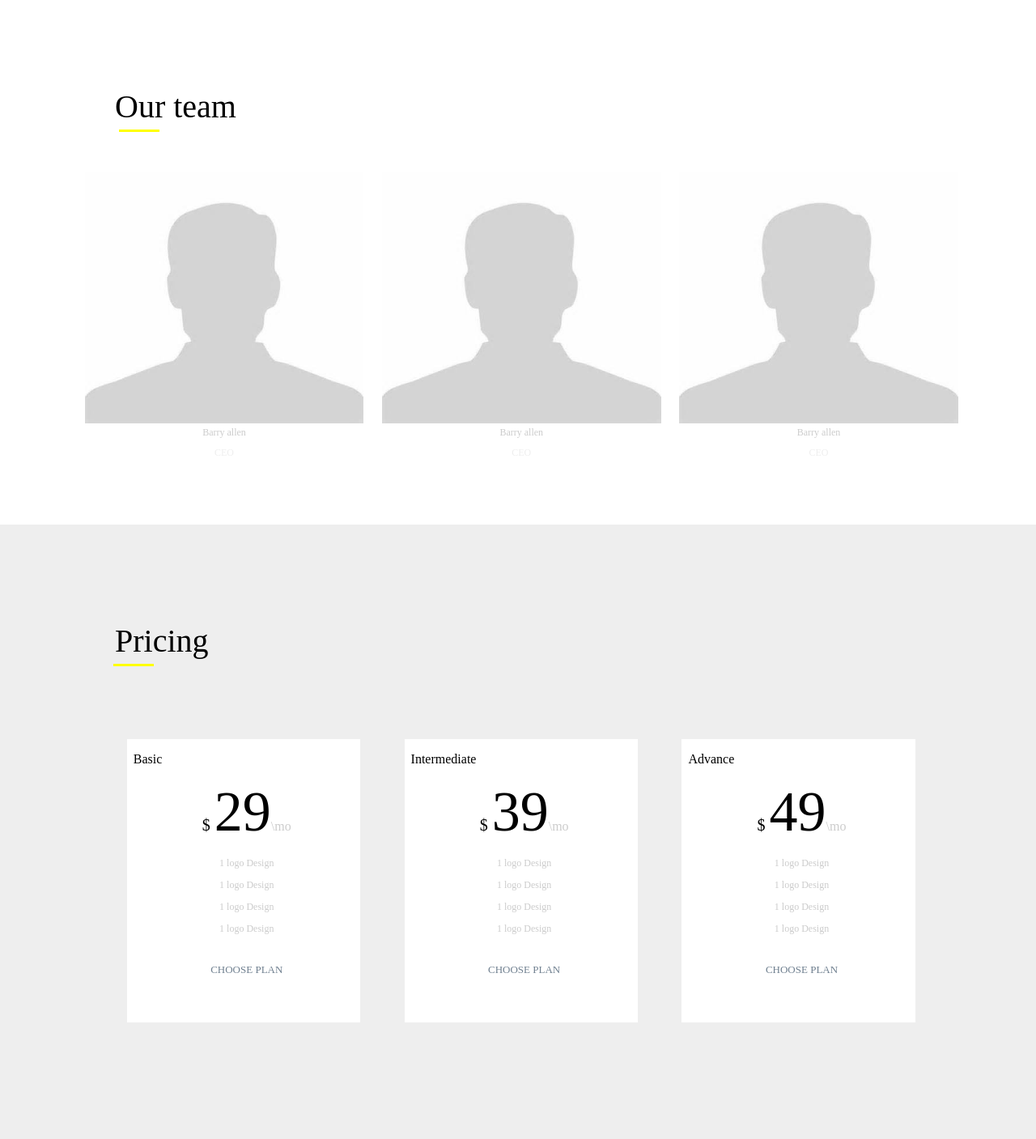
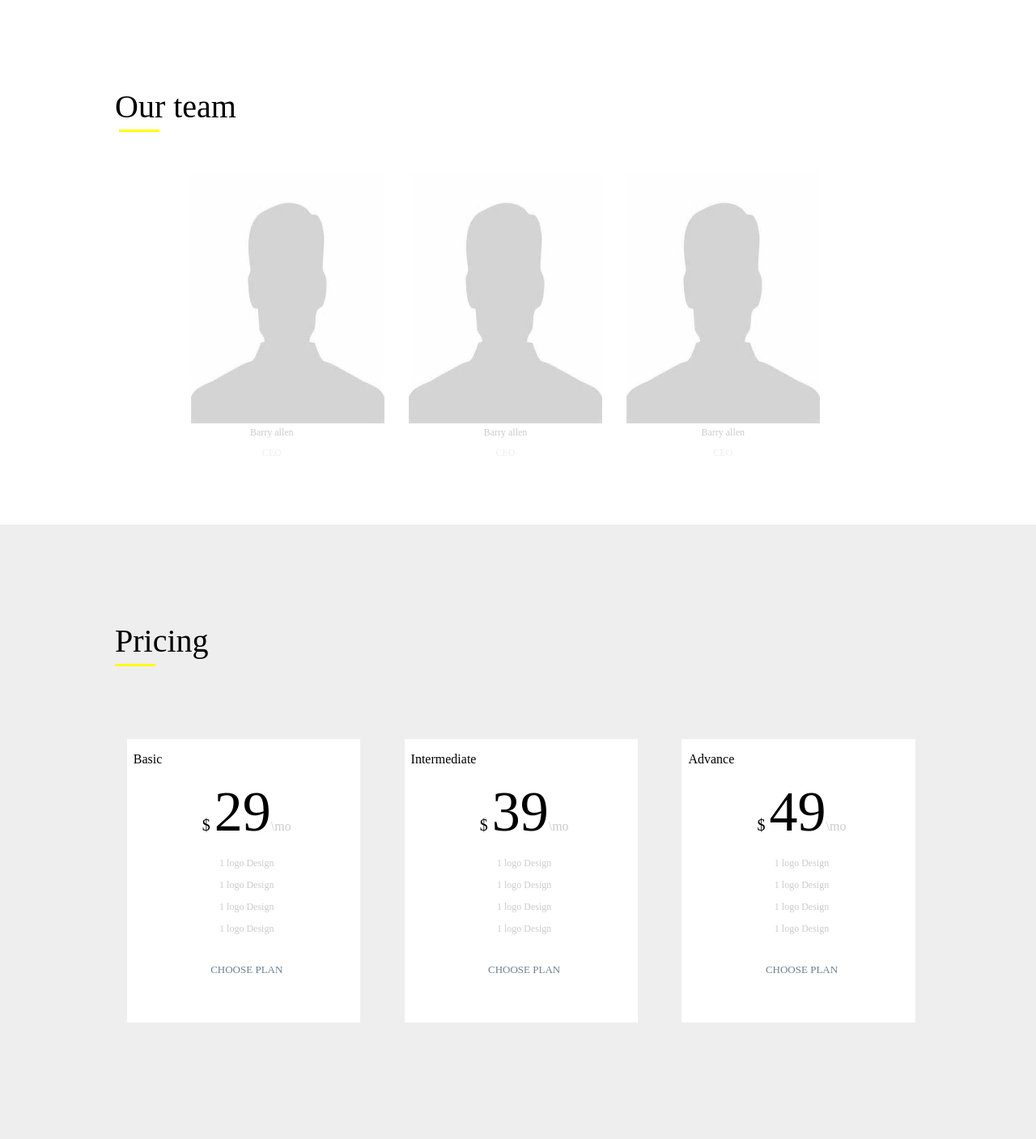
Before and after one commit to w3villa-mariam/demo, a PHP site: page / in a window 1280 px wide. Shown: the part 3800-5207 px from the top of the page at 81% size. Run offline with PHP 8.4, Linux system fonts and the light colour scheme; some web fonts are replaced.

Commit message:
few change in design

```diff
--- a/assests/css/style.css
+++ b/assests/css/style.css
@@ -138,9 +138,16 @@ body {
 }
 .progressbar {
 	margin-top:30px;
-
+margin-left:38px;
 }
 
+.border-let{
+	width:50px;
+	background-color: yellow;
+	height:3px;
+	margin-left: 25px;
+	margin-top:-26px;
+}
 .w3-light-grey {
 	background:#ccc;
 	width:92%;
@@ -345,11 +352,11 @@ margin-right:20px;
 	text-decoration:none;
 	 color: #565656;
 }
-.border-let{
+.border-port{
 	width:50px;
 	background-color: yellow;
 	height:3px;
-	margin-left: 105px;
+	margin-left: 110px;
 	margin-top: -35px;
 }
 .content p{
@@ -486,16 +493,23 @@ margin-right:20px;
 	}
 
 	.team{
-		width:30.33%;
+		width:25.33%;
 		float:left;
-		padding-left:2%;
+		margin-right:-30px;
+		margin-left: -10px;
 		text-align:center;
 
 	}
 	.team-box{
-		margin-left: 50px;
-		margin-right: 30px;
+		margin-left: 60px;
+		margin-right: -60px;
+		width:97%;
 		margin-top:50px;
+		background-color: white;
+		height:300px;
+	}
+	.team img{
+
 	}
 	.allen{
 		font-size: 12px;
@@ -531,7 +545,7 @@ margin-right:20px;
 		width:50px;
 	background-color: yellow;
 	height:3px;
-	margin-left: 108px;
+	margin-left: 110px;
 	margin-top: -35px;
 	}
 	.boxs{
@@ -696,3 +710,35 @@ margin-top: 90px;
 	font-size: 13px;
 	color:white;
 }
+.teams{
+	width:25.33%;
+	float :left;
+
+	margin-left: 8%;
+
+}
+.teams img{
+	text-align: center;
+	margin-left:50px;
+
+}
+.teamse{
+	width:31.33%;
+	float :left;
+	background-color: #fff;
+	margin-left: 1%;
+	height:200px;
+}
+.teamse img{
+	margin-right: 20px;
+	margin-left: 20px;
+}
+.teamss{
+	width:25.33%;
+	float :left;
+
+
+}
+.teamss img{
+margin-left:30px;
+}
--- a/index.html
+++ b/index.html
@@ -143,7 +143,7 @@
     <div class="right-colms">
 
       <p style="font-size: 40px; margin-left: 20px;margin-top: 50px; color:black;">Let's make magic</p>
-      <div class="border"></div>
+      <div class="border-let"></div>
       <p style="margin-left:20px; margin-top: 50px">This site is especially design to help you learn Angularjs and jquery as quickly and efficiently as possible.First you will learn basic Angularjs,expression,modules and controles.Then you will learn everything else you need to know about Angularjs.</p>
     </div>
 </div>
@@ -155,7 +155,7 @@
   <div class="container">
     <div class="left-col">
       <p style="font-size: 40px; margin-left: 110px;margin-top: 90px;">Portfolio</p>
-      <div class="border-let"></div>
+      <div class="border-port"></div>
     </div>
     <div class="right-col">
       <h1></h1>
@@ -233,9 +233,11 @@
     <p style="font-size: 40px; margin-left: 110px;margin-top: 90px;">Our team</p>
     <div class="border-team"></div>
     <div class="team-box">
-    <div class="team">
 
-      <img src="assests/images/blank-man.jpg" width="100%" height="310px";>
+
+    <div class="teams">
+
+      <img src="assests/images/blank-man.jpg" width="80%" height="310px";>
       <div class="allen">
       <span>Barry allen</span>
     </div>
@@ -245,7 +247,7 @@
 </div>
     <div class="team ">
 
-      <img src="assests/images/blank-man.jpg" width="100%" height="310px";>
+      <img src="assests/images/blank-man.jpg" width="80%" height="310px";>
        <div class="allen">
       <span>Barry allen</span>
     </div>
@@ -253,9 +255,9 @@
     <span>CEO</span>
   </div>
     </div>
-    <div class="team">
+    <div class="teamss">
 
-      <img src="assests/images/blank-man.jpg" width="100%" height="310px";>
+      <img src="assests/images/blank-man.jpg" width="80%" height="310px";>
        <div class="allen">
       <span>Barry allen</span>
     </div>
@@ -263,6 +265,7 @@
     <span>CEO</span>
     </div>
     </div>
+
 </div>
    </div>
 </div>
```
